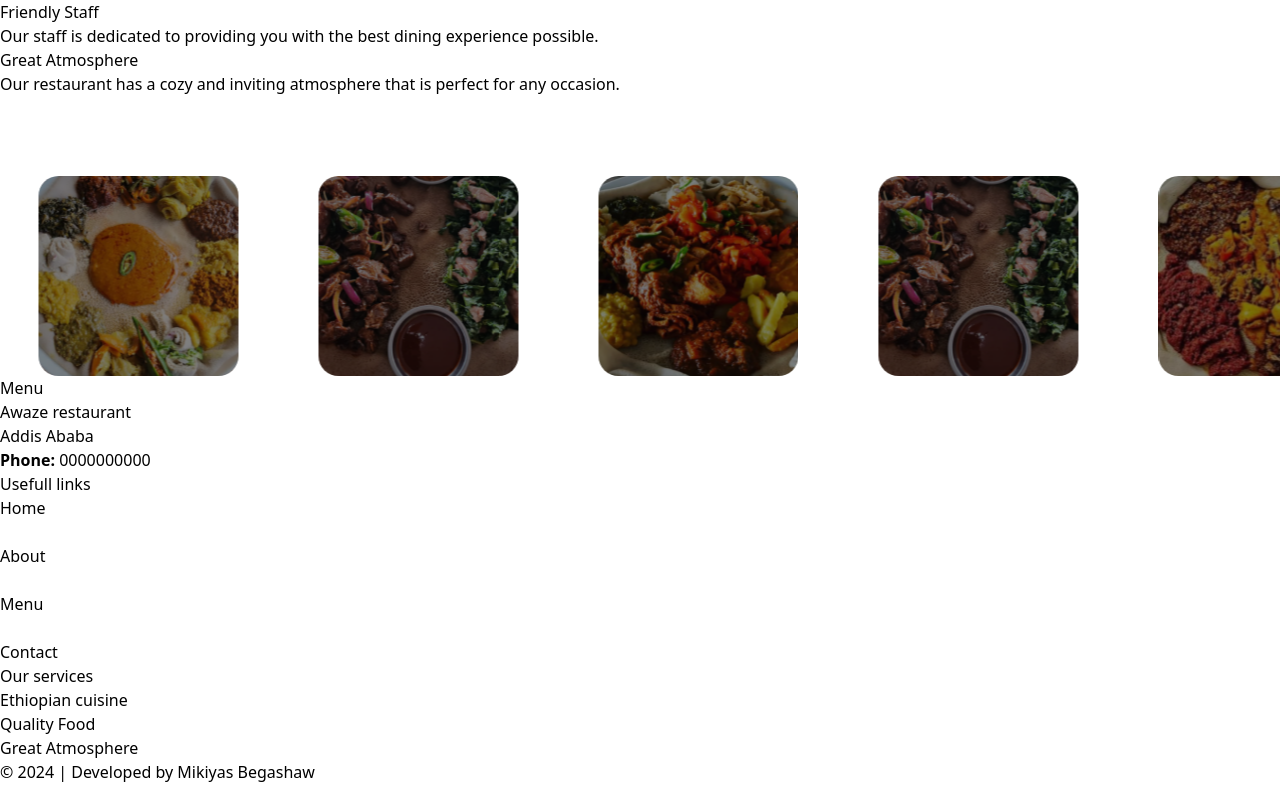
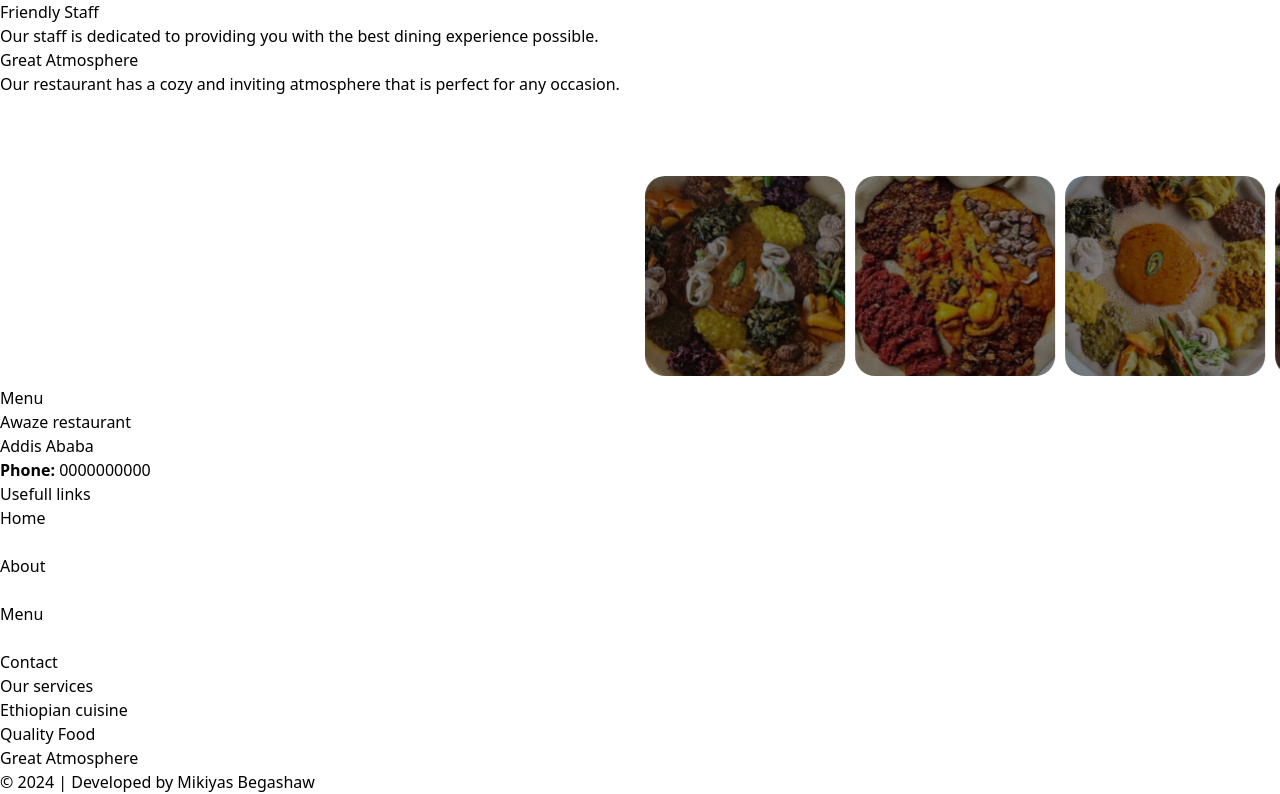
Before and after one commit to mickeybegashaw/Awaze-Restaurant, a React (Vite) app in the folder frontend/: page / in a window 1280 px wide. Shown: the part 2656-3450 px from the top of the page. Built offline with nearby package versions, Linux system fonts and the light colour scheme.

Commit message:
fix styling

```diff
--- a/frontend/src/components/WhyUs.jsx
+++ b/frontend/src/components/WhyUs.jsx
@@ -51,7 +51,7 @@ const WhyUs = () => {
           </div>
         </div>
         <div className="marquee-container">
-      <div className="marquee">
+      <div className="marquee w-screen gap-10 md:gap-20">
         <img src={scl3} alt="Image 2" />
         <img src={scl4} alt="Image 3" />
         <img src={scl2} alt="Image 1" />
--- a/frontend/src/index.css
+++ b/frontend/src/index.css
@@ -2,7 +2,7 @@
 @tailwind components;
 @tailwind utilities;
 
-#about{
+#about {
   background-image: url("./assets/about-page-bg.png");
   background-repeat: no-repeat;
   background-position: center;
@@ -13,48 +13,63 @@
 @media screen and (max-width: 640px) {
   #home {
     background-position: center;
-    background-attachment: fixed;
+    background-attachment: scroll; /* Avoid fixed background on mobile */
   }
 
+  .marquee img {
+    height: 150px; /* Adjust image size for small screens */
+  }
 }
+
 @media screen and (min-width: 640px) {
   #home {
     background-attachment: fixed;
     background-position: center 28px;
   }
+
+  .marquee img {
+    height: 200px; /* Image height for larger screens */
+  }
 }
 
+/* Marquee container styles */
 .marquee-container {
   margin-top: 5rem;
   width: 100%;
-  overflow: hidden; /* Hide the overflow to create the effect */
+  overflow-x: auto; /* Allow horizontal scrolling */
+  white-space: nowrap; /* Prevent wrapping */
+  display: flex; /* Display images horizontally */
+  position: relative; /* Necessary for animation */
+  padding-bottom: 10px;
+  scrollbar-width: none; /* For Firefox */
+
 }
 
+/* Animated marquee styles */
 .marquee {
-  gap: 80px; /* Space between images */
-  display: flex; /* Use flexbox to align images horizontally */
-  white-space: nowrap; /* Prevent text from wrapping */
-  animation: marquee 15s linear infinite;
+  display: flex;
+  animation: marquee 25s linear infinite; /* Animation for scrolling the images */
 }
 
-
-
-.marquee img:hover{
-  filter:brightness(1)
-}
 .marquee img {
   border-radius: 10%;
-  transition: filter 0.5s; /* Smoothly transition the filter */
-  filter: brightness(0.5); /* Makes the image black and white */
-  height: 200px; /* Image height (adjust as needed) */
+  transition: filter 0.5s; /* Smoothly transition brightness on hover */
+  filter: brightness(0.5); /* Initial black-and-white effect */
+  height: 200px; /* Image height */
+  margin-right: 10px; /* Space between images */
+}
+
+/* Hover effect for images */
+.marquee img:hover {
+  filter: brightness(1); /* Brightness effect on hover */
 }
 
 /* Keyframes for the scrolling animation */
 @keyframes marquee {
   0% {
-    transform: translateX(1%); /* Start from the right */
+    transform: translateX(100%); /* Start from the right */
   }
   100% {
-    transform: translateX(-100%); /* End on the left */
+    transform: translateX(-100%); /* Move to the left */
   }
 }
```
